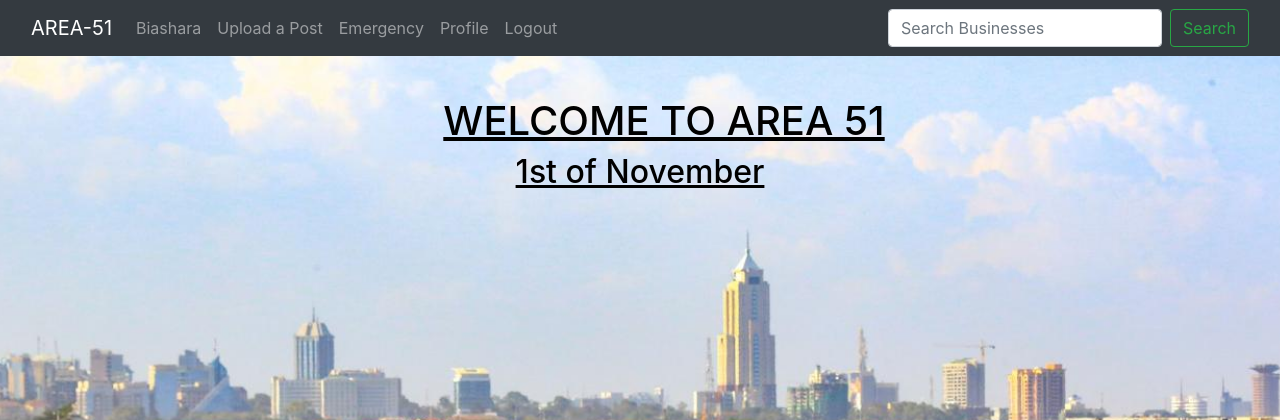
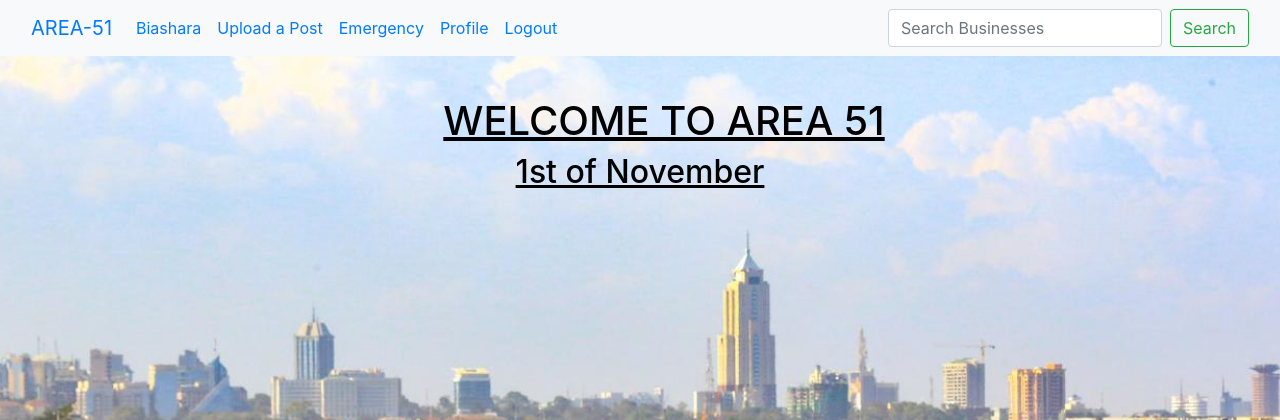
Before and after one commit to tailorv/neighbourshood, a Django app: page / in a window 1280 px wide. Shown: the top 420 px of the page. Run offline with Django 3.2, Linux system fonts and the light colour scheme; the visitor is signed in with stand-in values (Sample User, id 1); data that the repository does not hold is empty; some libraries are stand-ins or nearby versions.

Commit message:
add navbar color

```diff
--- a/area51/templates/navbar.html
+++ b/area51/templates/navbar.html
@@ -1,4 +1,4 @@
-<nav class="navbar navbar-expand-lg navbar-dark bg-dark fixed-top">
+<nav class="navbar navbar-expand-lg navbar-blue bg-light fixed-top">
     <div class="container-fluid">
     <a class="navbar-brand" href="{% url 'index' %}">AREA-51</a>
     <button class="navbar-toggler" type="button" data-toggle="collapse" data-target="#navbarSupportedContent" aria-controls="navbarSupportedContent" aria-expanded="false" aria-label="Toggle navigation">
```
